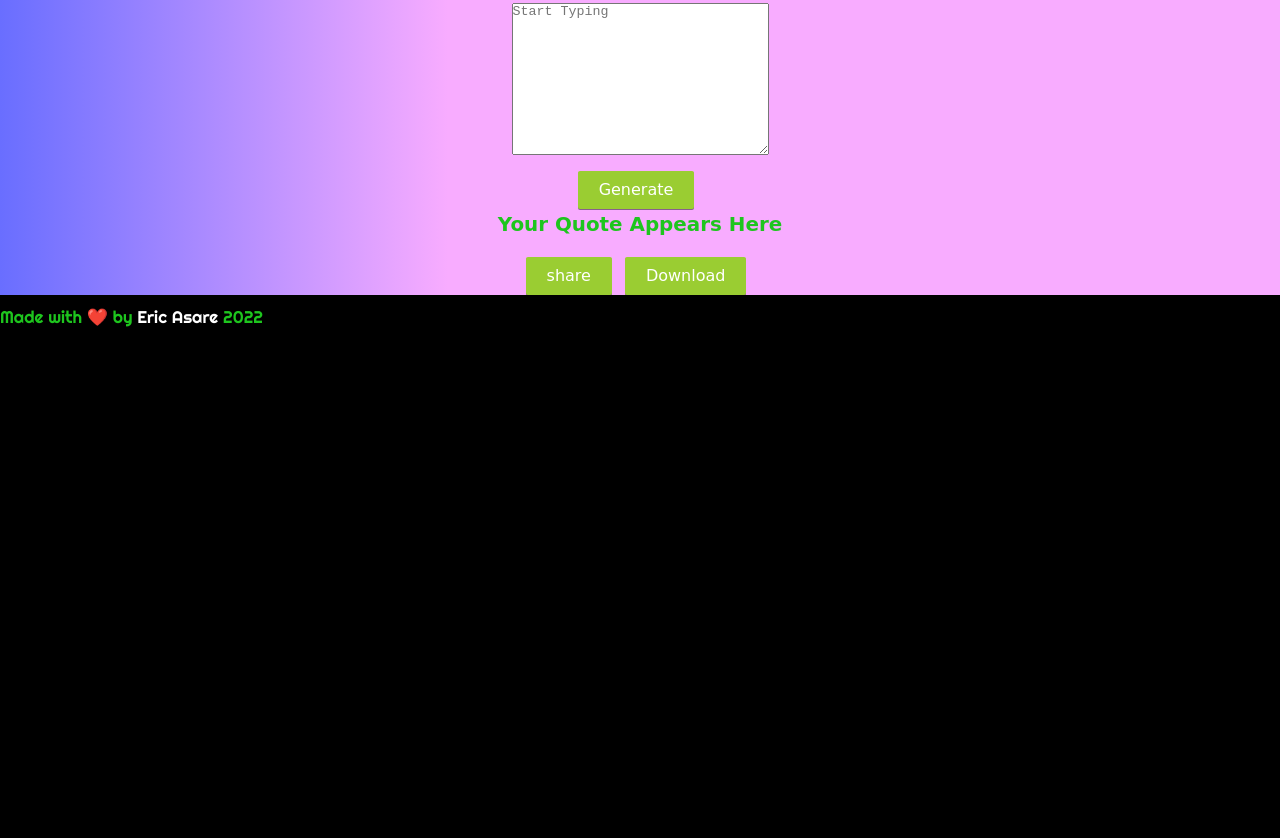
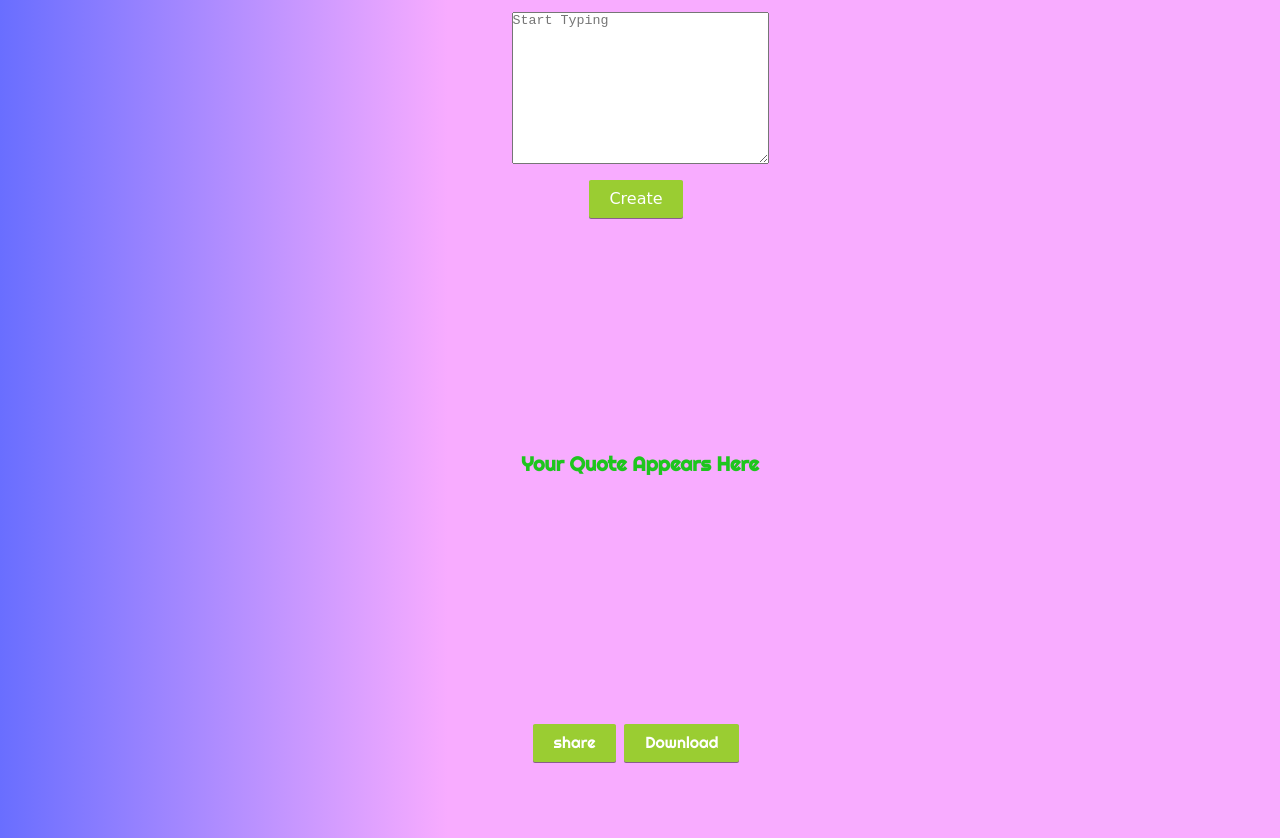
Before and after one commit to eric-asare/ConnectionsLab, a plain HTML site: page week3/Inspire!/index.html in a window 1280 px wide. Shown: the part 1422-2260 px from the top of the page. Before the commit the page ends 1761 px from the top, so only its background shows below. Drawn offline with nearby package versions, Linux system fonts and the light colour scheme; no server answers.

Commit message:
second and third section styling completed

```diff
--- a/week3/Inspire!/index.html
+++ b/week3/Inspire!/index.html
@@ -72,9 +72,6 @@
                 <button class="quote-refresh">
                     <i class=" fa-3x fa fa-refresh" aria-hidden="true"></i>
                 </button>
-
-
-
         </header>
 
 
@@ -88,6 +85,8 @@
                 <div class="quote__canvas" id="capture">
                     <h2 id="quote__canvas-content">Start Typing</h2>
                     <img id="quote__canvas-bg" src="images/background1.jpeg" alt="">
+                </div>
+
                 <div id="bgImg" class="background-image-selector">
                     <div class="background-image-selector__thumbnails">
 
@@ -99,7 +98,7 @@
                             <input type="radio" name="bg" id="bg2" value="bg2">
                             <img src="images/2.jpeg"" alt="">
                          </label>
-                            <label for=" bg3">
+                        <label for="bg3">
                             <input type="radio" name="bg" id="bg3" value="bg3">
                             <img src="images/3.jpeg" alt="">
                         </label>
@@ -109,35 +108,30 @@
                         </label>
                     </div>
                 </div>
-                </div>
-
-
 
             </div>
-
-
-
             <div class="quote__actions">
 
                 <textarea id="user-input" cols="30" rows="10" placeholder="Start Typing"></textarea>
-                <a class="btn .btn-rounded" id="generate">Generate</a>
+                <a href="#render-preview" class="btn .btn-rounded" id="generate">Create</a>
+            </div>
+
+        </section>
+
+        <section id="render-preview" class="preview">
             <div id="render">
                 <h3>Your Quote Appears Here</h3>
             </div>
-
-                <div class="quote__actions-share-download">
+            <div id="share-download" class="quote__actions-share-download">
                 <a class="btn .btn-rounded" id="share-img">share</a>
                 <a class="btn .btn-rounded" id="download-button" download="quote.jpg">
                     Download
                 </a>
             </div>
-
-            </div>
-
         </section>
     </main>
     <footer>
-        <p>Made with ❤️ by <a href="https://github.com/eric-asare">Eric Asare </a> 2022</p>
+        <p>Made with ❤️ by <a href="https://github.com/eric-asare"> Eric Asare </a> 2022</p>
     </footer>
 
 </body>
--- a/week3/Inspire!/style.css
+++ b/week3/Inspire!/style.css
@@ -123,6 +123,7 @@ p {
     background: rgb(105, 110, 255);
     background: linear-gradient(90deg, rgba(105, 110, 255, 1) 0%, rgba(248, 172, 255, 1) 35%);
     font-family: 'Pacifico', cursive;
+    height: 100vh;
 }
 
 
@@ -134,7 +135,6 @@ p {
     color: white;
     width: 100%;
     height: 500px;
-    border: 1px solid white;
     display: flex;
     justify-content: center;
 }
@@ -146,11 +146,21 @@ p {
     transform: translate(-50%, -50%);
 }
 
+#quote__canvas-bg {
+    width: 888px;
+    height: 500px;
+}
+
 .quote__actions {
     margin-top: 1rem;
     display: flex;
     flex-direction: column;
     align-items: center;
+}
+
+#render {
+    display: flex;
+    justify-content: center;
 }
 
 .quote__actions .btn {
@@ -163,6 +173,7 @@ p {
 
 quote__actions-share-download {
     display: flex;
+    justify-content: center;
 }
 
 .quote__instruction {
@@ -191,7 +202,8 @@ quote__actions-share-download {
 .background-image-selector__thumbnails {
     display: flex;
     flex-direction: column;
-    justify-content: baseline;
+    position: relative;
+    right: 150%;
 }
 
 .background-image-selector img {
@@ -346,3 +358,21 @@ label img {
     color: brown;
     background-image: linear-gradient(to right, #43e97b 0%, #38f9d7 100%);
 }
+
+#render-preview {
+    height: 100vh;
+    background: linear-gradient(90deg, rgba(105, 110, 255, 1) 0%, rgba(248, 172, 255, 1) 35%);
+    display: flex;
+    flex-direction: column;
+    justify-content: space-evenly;
+}
+
+#share-download {
+    display: flex;
+    justify-content: center;
+}
+
+footer {
+    display: flex;
+    justify-content: center;
+}
```
Also changed, not shown: week3/Inspire!/README1.md. Lines whose indentation alone changed are shown as unchanged.
